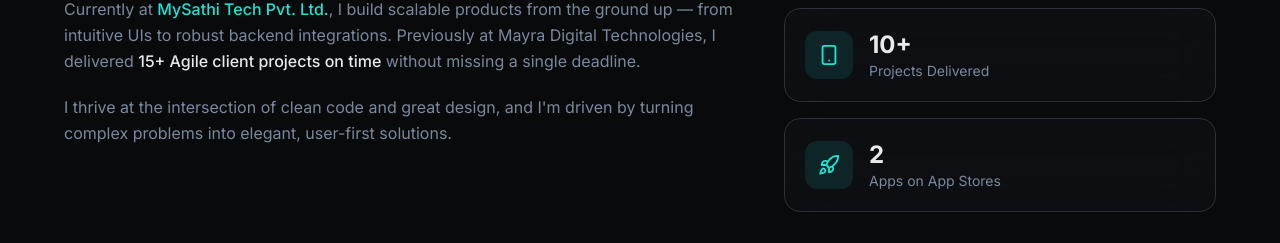
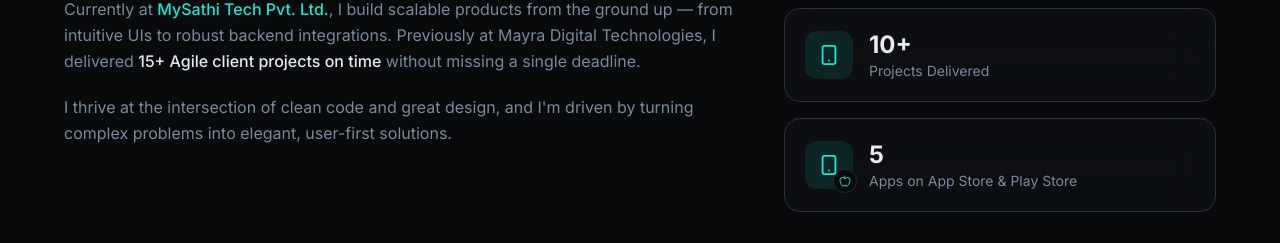
Before and after one commit to Akashm1494/Akashm1494.github.io, a React (Vite) app: page / in a window 1280 px wide. Shown: the part 1098-1341 px from the top of the page. Built offline with nearby package versions, Linux system fonts and the light colour scheme.

Commit message:
Add the code

```diff
--- a/src/components/AboutSection.jsx
+++ b/src/components/AboutSection.jsx
@@ -1,10 +1,15 @@
 import { motion } from "framer-motion";
-import { Code2, Smartphone, Rocket } from "lucide-react";
+import { Code2, Smartphone, Apple, Smartphone as Android } from "lucide-react";
 
 const highlights = [
     { icon: Code2, value: "3+", label: "Years Experience" },
     { icon: Smartphone, value: "10+", label: "Projects Delivered" },
-    { icon: Rocket, value: "2", label: "Apps on App Stores" },
+    {
+        icon: Android,
+        value: "5",
+        label: "Apps on App Store & Play Store",
+        secondaryIcon: Apple
+    },
 ];
 
 const AboutSection = () => {
@@ -52,8 +57,13 @@ const AboutSection = () => {
                     >
                         {highlights.map((item, i) => (
                             <div key={i} className="glass-card p-5 flex items-center gap-4">
-                                <div className="w-12 h-12 rounded-xl bg-primary/10 flex items-center justify-center text-primary shrink-0">
+                                <div className="w-12 h-12 rounded-xl bg-primary/10 flex items-center justify-center text-primary shrink-0 relative">
                                     <item.icon size={22} />
+                                    {item.secondaryIcon && (
+                                        <div className="absolute -bottom-1 -right-1 w-6 h-6 rounded-full bg-background border border-border flex items-center justify-center">
+                                            <item.secondaryIcon size={12} />
+                                        </div>
+                                    )}
                                 </div>
                                 <div>
                                     <p className="text-2xl font-bold text-foreground">{item.value}</p>
--- a/src/components/ExperienceSection.jsx
+++ b/src/components/ExperienceSection.jsx
@@ -24,18 +24,19 @@ const experiences = [
     },
 ];
 
-const education = [
-    {
-        title: "Masai School — Full Stack Web Development",
-        period: "April 2022 – April 2023",
-        detail: "1200+ hours of intensive hands-on coding with weekly reviews, Agile sprints & real-world projects.",
-    },
-    {
-        title: "YCMOU, Pune — Bachelor of Arts (B.A.)",
-        period: "2018 – 2021",
-        detail: "",
-    },
-];
+// Education data - commented out as requested
+// const education = [
+//     {
+//         title: "Masai School — Full Stack Web Development",
+//         period: "April 2022 – April 2023",
+//         detail: "1200+ hours of intensive hands-on coding with weekly reviews, Agile sprints & real-world projects.",
+//     },
+//     {
+//         title: "YCMOU, Pune — Bachelor of Arts (B.A.)",
+//         period: "2018 – 2021",
+//         detail: "",
+//     },
+// ];
 
 const ExperienceSection = () => {
     return (
@@ -96,8 +97,8 @@ const ExperienceSection = () => {
                     </div>
                 </div>
 
-                {/* Education */}
-                <motion.div
+                {/* Education - Hidden as requested */}
+                {/* <motion.div
                     initial={{ opacity: 0, y: 30 }}
                     whileInView={{ opacity: 1, y: 0 }}
                     viewport={{ once: true, margin: "-80px" }}
@@ -116,7 +117,7 @@ const ExperienceSection = () => {
                             </div>
                         ))}
                     </div>
-                </motion.div>
+                </motion.div> */}
             </div>
         </section>
     );
```
